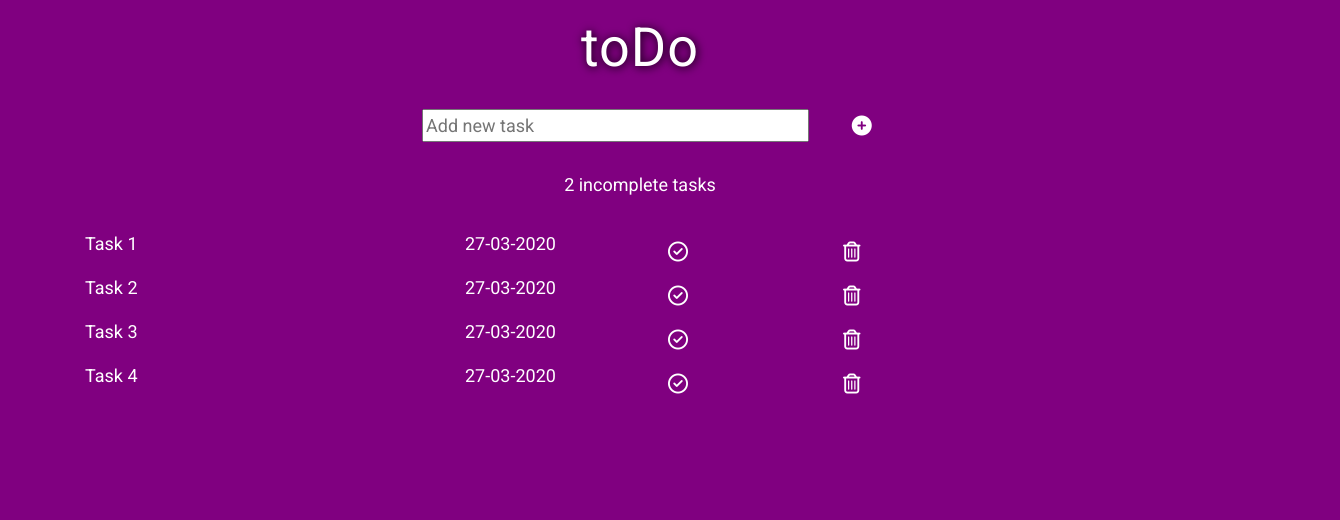
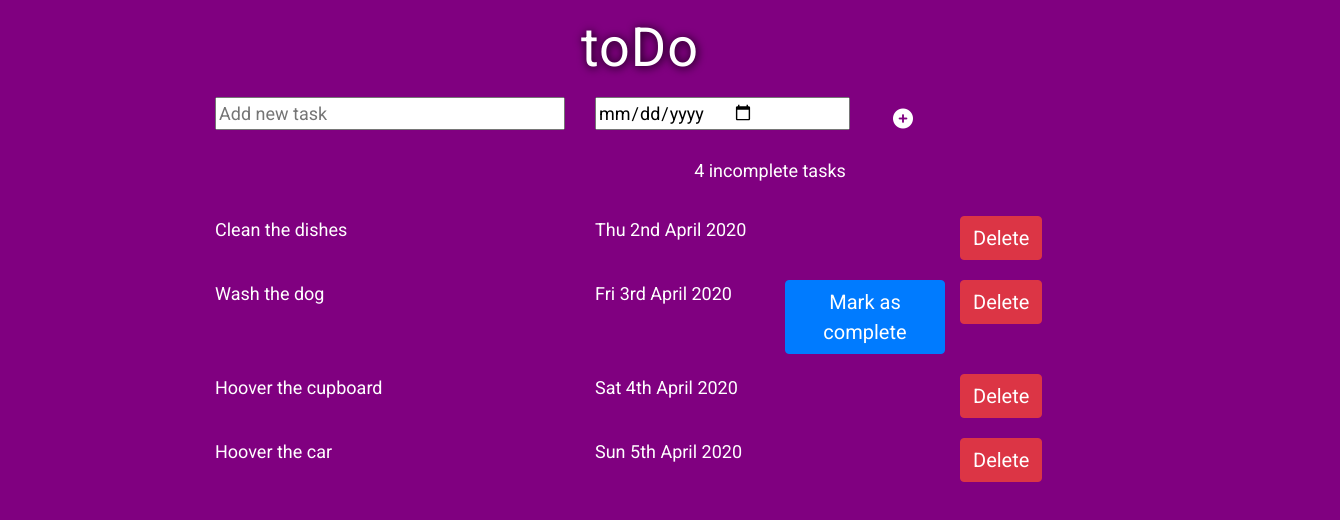
Before and after one commit to Hildao/todo_application_frontend, a React (Create React App) app: page / in a window 1280 px wide. Shown: the top 520 px of the page, 1340 px wide, since content can reach past the window. Built offline with nearby package versions, Linux system fonts and the light colour scheme.

Commit message:
Updated with props and state

```diff
--- a/package.json
+++ b/package.json
@@ -6,6 +6,7 @@
     "@testing-library/jest-dom": "^4.2.4",
     "@testing-library/react": "^9.5.0",
     "@testing-library/user-event": "^7.2.1",
+    "moment": "^2.24.0",
     "react": "^16.13.1",
     "react-dom": "^16.13.1",
     "react-scripts": "3.4.1"
--- a/src/AddTask/AddTask.js
+++ b/src/AddTask/AddTask.js
@@ -3,11 +3,16 @@ import React from "react";
 function AddTask() {
     return (
         <div className="row addTask">
-            <div className="col-10 mx-auto">
+            <div className="col-4">
                 <input type="text" className="input-group" id="addTask" placeholder="Add new task"></input>
             </div>
 
-            <div className="col-2">
+            <div className="col-3">
+                <input type="date" className="input-group" />
+            </div>
+
+
+            <div className="col-3">
                 <button className="btn"><i className="fas fa-plus-circle"></i></button>
             </div>
         </div>
--- a/src/App.css
+++ b/src/App.css
@@ -7,6 +7,12 @@ body {
   background-size: cover;
   color: white;
   font-size: 18px;
+  justify-content: center;
+}
+
+.container {
+margin-left: 200px;
+margin-right: 100px;
 }
 
 h1 {
@@ -29,7 +35,7 @@ h1 {
   /*margin-left: 20px;*/
 }
 
-
+/*
 .addTask{
   align-items: center;
   width: 500px;
@@ -38,7 +44,7 @@ h1 {
   margin-bottom: 20px;
   margin-left: 322px;
   margin-right: 0px;
-}
+}*/
 
 .btn {
   color: white;
--- a/src/App.js
+++ b/src/App.js
@@ -1,5 +1,4 @@
-import React from 'react';
-/*import logo from './logo.svg';*/
+import React, { useState } from 'react';
 import './App.css';
 import Header from "./Header/Header";
 import AddTask from "./AddTask/AddTask";
@@ -8,16 +7,68 @@ import Task from "./Task/Task";
 
 
 function App() {
+  //0 - this number is 1 piece of state I want to keep track of
+  // React REACTS to changes in state
+  // let [counter, setCounter] = useState(0); //Array Destructuring (ES6)
+
+  //function increaseCounterBy1() {
+  //  setCounter(counter + 1);
+  //}
+
+  //function decreaseCountBy1() {
+  //   if (counter > 0) {
+  //    setCounter(counter - 1);
+  //  }
+  //}
+
+  // If a value can be computed from one piece of state, no need to store it separately (count in this case)
+  const [tasks, setTasks] = useState([
+    {
+      text: "Clean the dishes",
+      completed: true,
+      dueDate: "2020-04-02",
+      id: 1
+    },
+    {
+      text: "Wash the dog",
+      completed: false,
+      dueDate: "2020-04-03",
+      id: 2
+    },
+    {
+      text: "Hoover the cupboard",
+      completed: true,
+      dueDate: "2020-04-04",
+      id: 3
+    },
+    {
+      text: "Hoover the car",
+      completed: true,
+      dueDate: "2020-04-05",
+      id: 4
+    }
+  ])
+
   return (
     <div className="App">
       <Header />
-      <main />
-      <div className="container">
-        <AddTask />
-        <TaskCount />
-        <Task />
-
-      </div>
+      <main>
+        <div className="container">
+          <AddTask />
+          <TaskCount count={tasks.length} />
+          {/* Passing a prop of text to each Task component */}
+          {tasks.map((task) => {
+            return (
+              <Task
+                key={task.id}
+                text={task.text}
+                completed={task.completed}
+                dueDate={task.dueDate}
+              />
+            );
+          })}
+        </div>
+      </main>
     </div>
   );
 }
--- a/src/Task/Task.js
+++ b/src/Task/Task.js
@@ -1,71 +1,26 @@
 import React from "react";
+import moment from "moment";
 
-function Task() {
+function Task(props) {
+    // props = { text: "Do the dishes", dueDate: "2020-03-10", completed: true}
     return (
         <div className="row taskRow">
             <div className="col-12 col-md-4">
-                <p className="task">Task 1</p>
+                {props.text}
             </div>
 
             <div className="col-6 col-md-2">
-                <div class="dueDate">27-03-2020</div>
-            </div>
-
-            <div className="col-2 col-md-2">
-                <button className="btn"><i className="far fa-check-circle"></i></button>
-            </div>
-
-            <div className="col-2-md-2">
-                <button className="btn"><i className="far fa-trash-alt"></i></button>
-            </div>
-
-            <div className="col-12 col-md-4">
-                <p className="task">Task 2</p>
+                {moment(props.dueDate).format('ddd Do MMMM YYYY')}
             </div>
 
             <div className="col-6 col-md-2">
-                <div class="dueDate">27-03-2020</div>
+                {props.completed === false && <button className="btn btn-primary">Mark as complete</button>}
             </div>
 
-            <div className="col-2 col-md-2">
-                <button className="btn"><i className="far fa-check-circle"></i></button>
+            <div className="col-6-md-2">
+                <button className="btn btn-danger">Delete</button>
             </div>
 
-            <div className="col-2-md-2">
-                <button className="btn"><i className="far fa-trash-alt"></i></button>
-            </div>
-
-            <div className="col-12 col-md-4">
-                <p className="task">Task 3</p>
-            </div>
-
-            <div className="col-6 col-md-2">
-                <div class="dueDate">27-03-2020</div>
-            </div>
-
-            <div className="col-2 col-md-2">
-                <button className="btn"><i className="far fa-check-circle"></i></button>
-            </div>
-
-            <div className="col-2-md-2">
-                <button className="btn"><i className="far fa-trash-alt"></i></button>
-            </div>
-
-            <div className="col-12 col-md-4">
-                <p className="task">Task 4</p>
-            </div>
-
-            <div className="col-6 col-md-2">
-                <div class="dueDate">27-03-2020</div>
-            </div>
-
-            <div className="col-2 col-md-2">
-                <button className="btn"><i className="far fa-check-circle"></i></button>
-            </div>
-
-            <div className="col-2-md-2">
-                <button className="btn"><i className="far fa-trash-alt"></i></button>
-            </div>
         </div>
 
     )
--- a/src/TaskCount/TaskCount.js
+++ b/src/TaskCount/TaskCount.js
@@ -1,10 +1,11 @@
 import React from "react";
 
-function TaskCount() {
-    return (
+function TaskCount(props) {
+    // { count: 0 }
+    return(
         <div className="row m-3">
             <div className="col-12">
-                <p className="taskCount">2 incomplete tasks</p>
+                <p className="taskCount">{props.count} incomplete tasks</p>
             </div>
         </div>
     )
```
Also changed, not shown: 1 other file (tests, documents, lock files or other folders).
